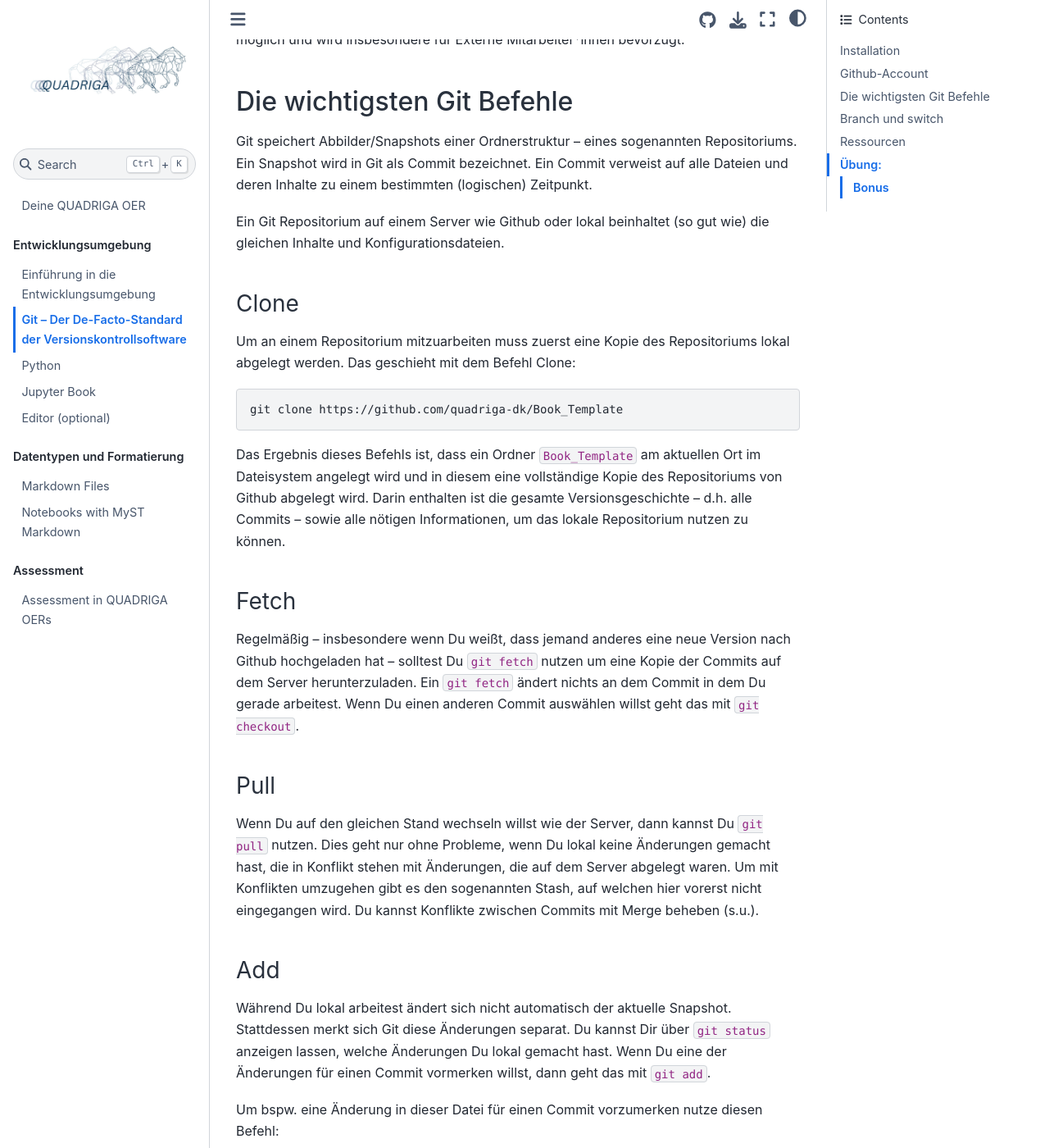
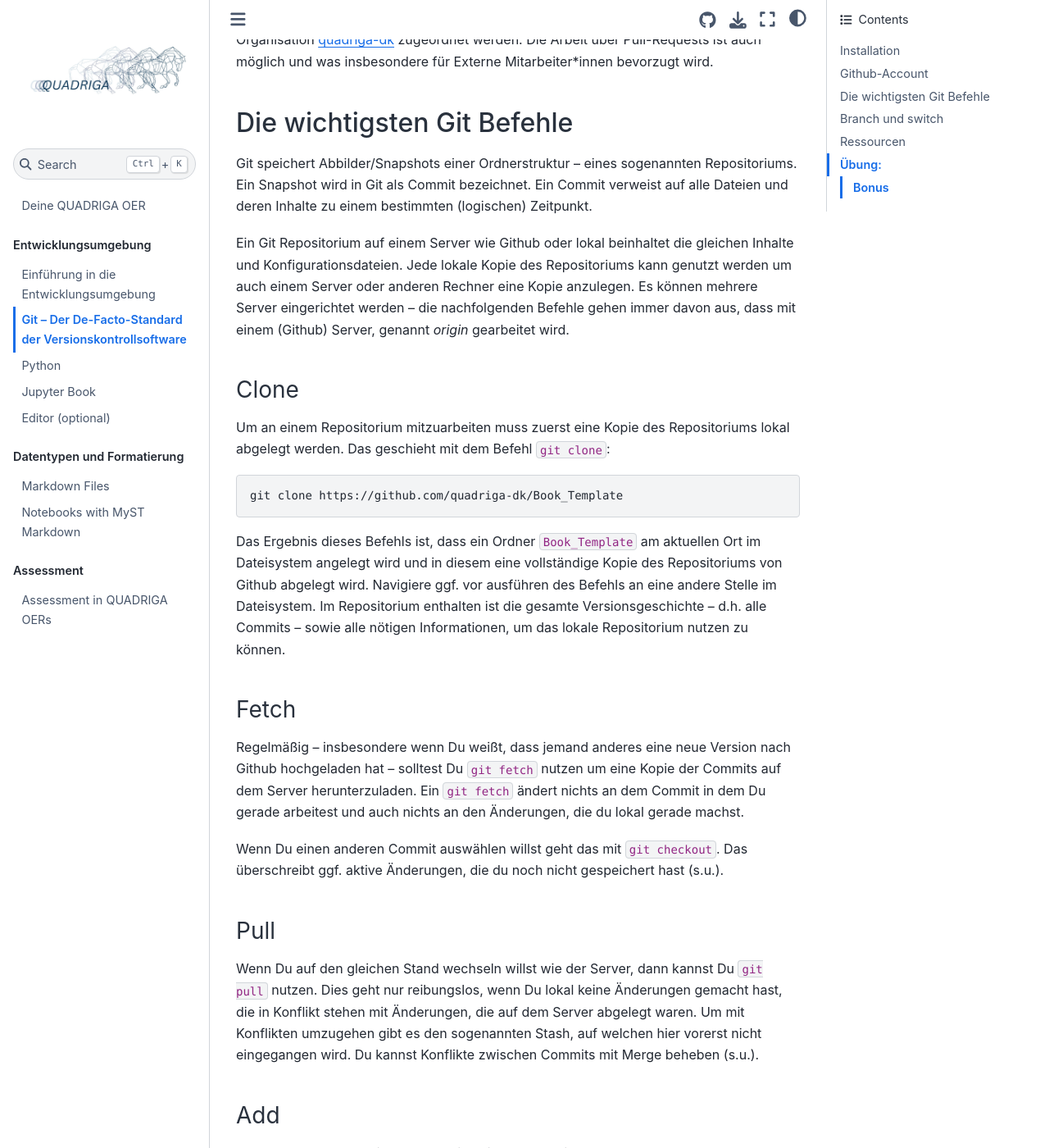
Before and after one commit to samidfy/Book_Template, a Jupyter Book: the page built from develop/git.md, in a window 1280 px wide and 1400 px high, scrolled down 871 px. Shown: the whole window at 82% size. Built offline with Jupyter Book 1.0.4 settings and Sphinx 7.4.7 and the Sphinx Book theme 1.1.4, drawn with Linux system fonts in a browser that asks for light colours; pages that are not in the unit, such as notebooks, are missing from menus; some of the changed text lies outside the part shown.

Commit message:
Small updates to fix typos and add more explanation around git

````diff
--- a/develop/git.md
+++ b/develop/git.md
@@ -2,38 +2,40 @@
 
 Um die Zusammenarbeit zu unterstützen nutzen wir Git. Git ist eine Versionskontrollsoftware, die es erlaubt Snapshots einer Ordner- und Dateistruktur anzulegen, zwischen diesen hin und her zu wechseln und mit parallelen Änderungen an einer Datei umgehen zu können.
 
-Git ist der De-Facto-Standard in der Softwareentwicklung und eignet sich für alle Text-basierten Dateiformate. Mit Binären Dateien wie Audio, Video, PDF, ZIP-Archiven, … kann es auch umgehen, jedoch sind hier einige Funktionalitäten nicht möglich.
+Git ist der De-Facto-Standard in der Softwareentwicklung und eignet sich für alle Text-basierten Dateiformate. Mit Binären Dateien wie Audio, Video, PDF, ZIP-Archiven, … kann es auch umgehen, jedoch sind hier einige Funktionalitäten nicht möglich. Große Dateien sollten nicht direkt im Repositorium abgelegt werden.
 
 ## Installation
-Wenn Du noch kein Git installiert hat, dann findest Du die Installationsdateien bspw. auf der [Git Website](https://git-scm.com/downloads). Lade dort die passende Version für dein Betriebssystem herunter bzw. folge den Anleitungen.
+Wenn Du noch kein Git installiert hat, dann findest Du die Installationsdateien bspw. auf der [Git Website](https://git-scm.com/downloads). Lade dort die passende Version für Dein Betriebssystem herunter bzw. folge den Anleitungen.
 
-Unter Windows wird neben Git selbst noch das Programm *Git Bash* installiert, welches Dir ermöglicht Git über die Kommandozeite zu nutzen als hättest Du ein UNIX-basiertes Betriebssystem wie Linux oder macOS. Alle unten angegebenen Befehle gehen davon aus, dass Du sie unter Windows im Programm Git Bash eintippst.
+Unter Windows wird neben Git selbst noch das Programm *Git Bash* installiert, welches Dir ermöglicht Git über die Kommandozeite zu nutzen als hättest Du ein UNIX-artiges Betriebssystem wie Linux oder macOS. Alle unten angegebenen Befehle gehen davon aus, dass Du sie unter Windows im Programm Git Bash eintippst.
 
 ## Github-Account
 Um Git für die Erstellung der QUADRIGA-OERs zu nutzen wird ein Github-Account benötigt. Dieser kann auf [github.com](https://github.com) erstellt werden.
 
-Um Änderungen an den QUADRIGA-OERs vornehmen zu können sollte der Account der Organisation [quadriga-dk](https://github.com/quadriga-dk) zugeordnet werden. Die Arbeit über Pull-Requests ist auch möglich und wird insbesondere für Externe Mitarbeiter\*innen bevorzugt.
+Um Änderungen an den QUADRIGA-OERs vornehmen zu können sollte der Account der Organisation [quadriga-dk](https://github.com/quadriga-dk) zugeordnet werden. Die Arbeit über Pull-Requests ist auch möglich und was insbesondere für Externe Mitarbeiter\*innen bevorzugt wird.
 
 ## Die wichtigsten Git Befehle
 Git speichert Abbilder/Snapshots einer Ordnerstruktur – eines sogenannten Repositoriums. Ein Snapshot wird in Git als Commit bezeichnet. Ein Commit verweist auf alle Dateien und deren Inhalte zu einem bestimmten (logischen) Zeitpunkt.
 
-Ein Git Repositorium auf einem Server wie Github oder lokal beinhaltet (so gut wie) die gleichen Inhalte und Konfigurationsdateien.
+Ein Git Repositorium auf einem Server wie Github oder lokal beinhaltet die gleichen Inhalte und Konfigurationsdateien. Jede lokale Kopie des Repositoriums kann genutzt werden um auch einem Server oder anderen Rechner eine Kopie anzulegen. Es können mehrere Server eingerichtet werden – die nachfolgenden Befehle gehen immer davon aus, dass mit einem (Github) Server, genannt *origin* gearbeitet wird.
 
 ### Clone
-Um an einem Repositorium mitzuarbeiten muss zuerst eine Kopie des Repositoriums lokal abgelegt werden. Das geschieht mit dem Befehl Clone:
+Um an einem Repositorium mitzuarbeiten muss zuerst eine Kopie des Repositoriums lokal abgelegt werden. Das geschieht mit dem Befehl `git clone`:
 ```bash
 git clone https://github.com/quadriga-dk/Book_Template
 ```
-Das Ergebnis dieses Befehls ist, dass ein Ordner `Book_Template` am aktuellen Ort im Dateisystem angelegt wird und in diesem eine vollständige Kopie des Repositoriums von Github abgelegt wird. Darin enthalten ist die gesamte Versionsgeschichte – d.h. alle Commits – sowie alle nötigen Informationen, um das lokale Repositorium nutzen zu können.
+Das Ergebnis dieses Befehls ist, dass ein Ordner `Book_Template` am aktuellen Ort im Dateisystem angelegt wird und in diesem eine vollständige Kopie des Repositoriums von Github abgelegt wird. Navigiere ggf. vor ausführen des Befehls an eine andere Stelle im Dateisystem. Im Repositorium enthalten ist die gesamte Versionsgeschichte – d.h. alle Commits – sowie alle nötigen Informationen, um das lokale Repositorium nutzen zu können.
 
 ### Fetch
-Regelmäßig – insbesondere wenn Du weißt, dass jemand anderes eine neue Version nach Github hochgeladen hat – solltest Du `git fetch` nutzen um eine Kopie der Commits auf dem Server herunterzuladen. Ein `git fetch` ändert nichts an dem Commit in dem Du gerade arbeitest. Wenn Du einen anderen Commit auswählen willst geht das mit `git checkout`.
+Regelmäßig – insbesondere wenn Du weißt, dass jemand anderes eine neue Version nach Github hochgeladen hat – solltest Du `git fetch` nutzen um eine Kopie der Commits auf dem Server herunterzuladen. Ein `git fetch` ändert nichts an dem Commit in dem Du gerade arbeitest und auch nichts an den Änderungen, die du lokal gerade machst.
+
+Wenn Du einen anderen Commit auswählen willst geht das mit `git checkout`. Das überschreibt ggf. aktive Änderungen, die du noch nicht gespeichert hast (s.u.).
 
 ### Pull
-Wenn Du auf den gleichen Stand wechseln willst wie der Server, dann kannst Du `git pull` nutzen. Dies geht nur ohne Probleme, wenn Du lokal keine Änderungen gemacht hast, die in Konflikt stehen mit Änderungen, die auf dem Server abgelegt waren. Um mit Konflikten umzugehen gibt es den sogenannten Stash, auf welchen hier vorerst nicht eingegangen wird. Du kannst Konflikte zwischen Commits mit Merge beheben (s.u.).
+Wenn Du auf den gleichen Stand wechseln willst wie der Server, dann kannst Du `git pull` nutzen. Dies geht nur reibungslos, wenn Du lokal keine Änderungen gemacht hast, die in Konflikt stehen mit Änderungen, die auf dem Server abgelegt waren. Um mit Konflikten umzugehen gibt es den sogenannten Stash, auf welchen hier vorerst nicht eingegangen wird. Du kannst Konflikte zwischen Commits mit Merge beheben (s.u.).
 
 ### Add
-Während Du lokal arbeitest ändert sich nicht automatisch der aktuelle Snapshot. Stattdessen merkt sich Git diese Änderungen separat. Du kannst Dir über `git status` anzeigen lassen, welche Änderungen Du  lokal gemacht hast. Wenn Du  eine der Änderungen für einen Commit vormerken willst, dann geht das mit `git add`.
+Während Du lokal arbeitest ändert sich nicht automatisch der aktuelle Snapshot. Stattdessen merkt sich Git diese Änderungen separat – man sagt, die Änderungen sind *unstaged*. Du kannst Dir über `git status` anzeigen lassen, welche Dateien Du lokal geändert hast. Mit `git diff` kannst du dir inhaltliche Änderungen anzeigen lassen. Wenn Du eine der Änderungen für einen Commit vormerken willst, dann geht das mit `git add` – die Änderungen sind dann *staged*.
 
 Um bspw. eine Änderung in dieser Datei für einen Commit vorzumerken nutze diesen Befehl:
 ```bash
@@ -43,7 +45,9 @@ git add develop/git.md
 Über `git status` siehtst Du dann, dass Inhalte vorgemerkt sind. Du kannst vorgemerkte Änderungen auch wieder entfernen – die Änderung bleibt lokal vorhanden – oder Änderungen ganz verwerfen und eine Datei auf den Zustand aus dem aktiven Commit zurücksetzen – hier droht Datenverlust!
 
 ### Commit
-Wenn Du  vorgemerkte Änderungen als Snapshot speichern willst um sie bspw. auf Github hochzuladen, dann musst Du einen Commit erstellen. Dies geht mit `git commit`. Ein Commit beinhaltet alle Ordner und Dateien in einem bestimmten Zustand. Ein Commit hat zudem Vorgänger, wodurch eine aus Commits entsteht. Wichtig für die Zusammenarbeit ist auch, dass ein Commit eine *Commit Message* hat, in der Du kurz festhältst, welche Änderungen im Commit vorgenommen wurden und ggf. warum.
+Wenn Du vorgemerkte Änderungen als Snapshot speichern willst um sie bspw. auf Github hochzuladen, dann musst Du einen Commit erstellen. Dies geht mit `git commit`. Ein Commit beinhaltet alle Ordner und Dateien in einem bestimmten Zustand. Ein Commit hat zudem einen oder mehrere Vorgänger, wodurch eine Baumstruktur aus Commits entsteht.
+
+Wichtig für die Zusammenarbeit ist auch, dass ein Commit eine *Commit Message* hat, in der Du kurz festhältst, welche Änderungen im Commit vorgenommen wurden und warum. Hier können Entscheidungsprozesse und Diskussionen dokumentiert werden. Oft werden in Commit Messages auch IDs von Issues vermerkt, in denen bspw. ein Fehler dokumentiert oder ein Feature diskutiert wurde.
 
 Du kannst eine Commit Message gleich in deinen Befehl einfügen, wenn Du `-m` nutzt. Ansonsten wird ein Editor (normalerweise vim – das solltest Du ggf. anpassen) geöffnet, in dem die Message verfassen kannst.
 ```bash
@@ -51,18 +55,19 @@ git commit -m "Add introduction to git"
 ```
 
 ### Push
-Wenn Du einen Commit erstellt hast ist vorerst nur lokal vorhanden. Um ihn auf den Server hochzuladen musst Du `git push` nutzen. Vor diesem Schritt empfiehlt es sich fast immer zuerst ein `git pull` durchzuführen und dann ggf. existierende Konflikte bspw. mit `git merge` zu beheben, bevor Du mit `git push` Deine Änderungen tatsächlich auf den Server hochlädst.
+Wenn Du einen Commit erstellt hast ist er vorerst nur lokal vorhanden. Um ihn auf den Server hochzuladen musst Du `git push` nutzen – dies lädt den Commit standardmäßig auf den Server mit dem internen Namen *origin* hoch, also dem Server, von dem Du geklont hast. Vor diesem Schritt empfiehlt es sich fast immer zuerst ein `git pull` durchzuführen und dann ggf. existierende Konflikte bspw. mit `git merge` zu beheben, bevor Du mit `git push` Deine Änderungen tatsächlich auf den Server hochlädst.
+
+Ein anderer Weg ist es, Commits in einem Branch zu pushen und dann bspw. über die Github Oberfläche diese Änderungen wieder in den *main*-Branch zu "ziehen". Das ist zu empfehlen, wenn lange und über mehrere Commits an einer Änderung gearbeitet wird, die dann als ganzes in die OER integriert werden soll (s.u.).
 
 ### Merge
-`git merge` pflegt Änderungen eines Commits in einen anderen ein und erzeugt dazu einen sogenannten Merge Commit. Funktioniert das nicht automatisch, so musst Du alle Konflikte von Hand beheben. (Eine andere Option des Zusammenführens nennt sich `git rebase`.)
+`git merge` pflegt Änderungen eines Commits bzw. eines Branches in einen anderen Commit/Branch ein und erzeugt dazu einen sogenannten Merge Commit. Funktioniert das nicht automatisch, so musst Du alle Konflikte von Hand beheben. (Eine andere Option des Zusammenführens nennt sich `git rebase`.)
 
 ## Branch und switch
-Mit einem Branch kannst Du einen Commit (bzw. eine Reihe von Commits) benennen, sodass Du ihn wieder leicht finden kannst. Mit `git branch -c tutorial` erzeugst Du einen Branch. Mit `git switch tutorial` wechselst Du zu dem Branch. Commits werden dann automatisch zum Branch hinzugefügt. Dies ermöglicht es, getrennt von Änderungen anderer zu arbeiten. Wenn Du mit dem Zustand des Branches zufrieden bist, kannst Du ihn dann wieder mit dem normalen Entwicklungsbranch (meistens entweder *main* oder *master* genannt) zusammenführen. Ein Branch kann lokal bleiben oder auf den Server synchronisiert werden.
+Mit einem Branch kannst Du einen Commit (bzw. eine Reihe von Commits) benennen, sodass Du ihn wieder leicht finden kannst. Mit `git branch -c tutorial` erzeugst Du einen Branch. Mit `git switch tutorial` wechselst Du zu dem Branch. Commits, die du erstellts während du im Branch bist, werden automatisch zum Branch hinzugefügt. Dies ermöglicht es, getrennt von Änderungen anderer zu arbeiten. Wenn Du mit dem Zustand des Branches zufrieden bist, kannst Du ihn dann wieder mit dem normalen Entwicklungsbranch (meistens entweder *main* oder *master* genannt) zusammenführen. Ein Branch kann lokal bleiben oder auf den Server synchronisiert werden, sodass andere auch an dem Feature arbeiten können.
 
 
 ## Ressourcen
 Es gibt viele Ressourcen rund um Git – die meisten sind nur auf Englisch verfügbar.
-
 - [Julia Evans – Git Cheat-Sheet](https://wizardzines.com/git-cheat-sheet.pdf) (PDF)
 - [Scott Chacon & Ben Straub – Pro Git](https://www.git-scm.com/book/en/v2) (Website, PDF, EPUB)
 - [Scott Chacon & Ben Straub – Pro Git (deutsche Übersetzung)](https://www.git-scm.com/book/de/v2) (Website, PDF, EPUB)
````
